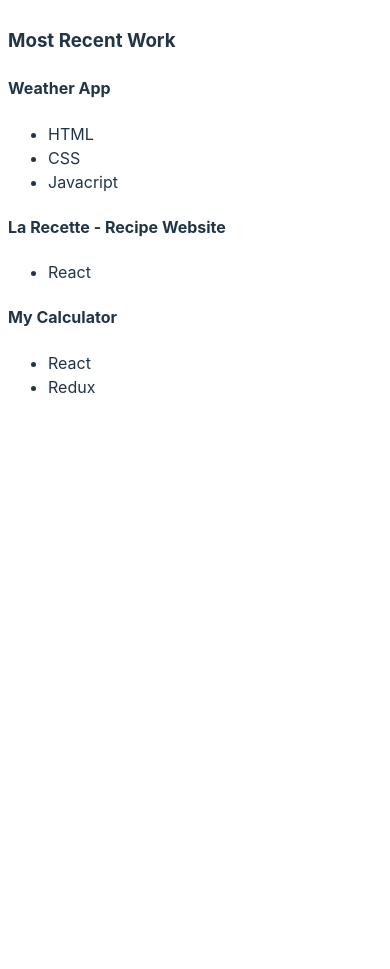
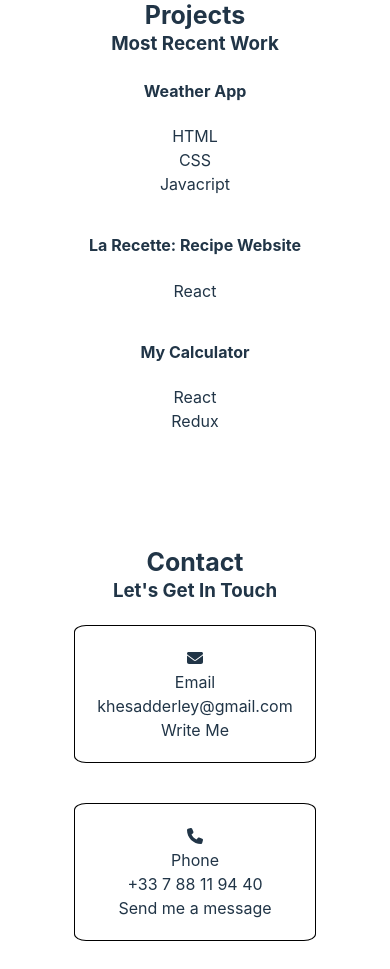
Before and after one commit to kradderley/khes-portfolio-proj, a React (Vite) app in the folder khes-portfolio/: page / in a window 390 px wide. Shown: the part 2640-3609 px from the top of the page. Before the commit the page ends 3055 px from the top, so only its background shows below. Built offline with nearby package versions, Linux system fonts and the light colour scheme.

Commit message:
responsive added +

```diff
--- a/khes-portfolio/src/App.jsx
+++ b/khes-portfolio/src/App.jsx
@@ -4,6 +4,7 @@ import Home from "./components/Home";
 import About from "./components/About";
 import Skills from "./components/Skills";
 import Projects from "./components/Projects";
+import Contact from "./components/Contact";
 
 const App = () => {
   return (
@@ -20,6 +21,7 @@ const App = () => {
       <About />
       <Skills />
       <Projects />
+      <Contact />
     </>
   );
 };
--- /dev/null
+++ b/khes-portfolio/src/components/Contact.jsx
@@ -0,0 +1,32 @@
+import React from "react";
+import "../css-files/About.css";
+import { FontAwesomeIcon } from "@fortawesome/react-fontawesome";
+import { faEnvelope, faPhone } from "@fortawesome/free-solid-svg-icons";
+
+const Contact = () => {
+  return (
+    <>
+      <div className="contact-container">
+        <h1 className="contact-heading">Contact</h1>
+        <h3 className="contact-subheading">Let's Get In Touch</h3>
+        <div className="contact-grid-container">
+          <section className="contact-item">
+            <FontAwesomeIcon icon={faEnvelope} />
+            <div>Email</div>
+            <div>khesadderley@gmail.com</div>
+            <div>Write Me </div>
+          </section>
+          <section className="contact-item">
+            <FontAwesomeIcon icon={faPhone} />
+            <div>Phone</div>
+            <div>+33 7 88 11 94 40</div>
+            <div>Send me a message </div>
+          </section>
+          <section></section>
+        </div>
+      </div>
+    </>
+  );
+};
+
+export default Contact;
--- a/khes-portfolio/src/components/Projects.jsx
+++ b/khes-portfolio/src/components/Projects.jsx
@@ -1,15 +1,16 @@
 import React from "react";
+import "../css-files/About.css";
 
 const Projects = () => {
   return (
     <>
-      <div>
-        <h1>Projects</h1>
-        <h3>Most Recent Work </h3>
-        <div>
+      <div className="projects-container">
+        <h1 className="projects-heading">Projects</h1>
+        <h3 className="projects-subheading">Most Recent Work </h3>
+        <div className="projects-grid-container">
           <section>
             <h4>Weather App</h4>
-            <ul>
+            <ul className="projects-list">
               <li>HTML</li>
               <li>CSS</li>
               <li>Javacript</li>
@@ -17,14 +18,14 @@ const Projects = () => {
           </section>
 
           <section>
-            <h4>La Recette - Recipe Website</h4>
-            <ul>
+            <h4>La Recette: Recipe Website</h4>
+            <ul className="projects-list">
               <li>React</li>
             </ul>
           </section>
           <section>
             <h4>My Calculator</h4>
-            <ul>
+            <ul className="projects-list">
               <li>React</li>
               <li>Redux</li>
             </ul>
--- a/khes-portfolio/src/css-files/About.css
+++ b/khes-portfolio/src/css-files/About.css
@@ -1,6 +1,16 @@
-@media screen and (max-width: 480px) {
+li {
+  list-style-type: none;
+}
+
+.projects-list {
+  padding-left: 0px;
+}
+
+@media screen and (max-width: 600px) {
   .about-container,
-  .skills-container {
+  .skills-container,
+  .projects-container,
+  .contact-container {
     margin-top: 100px;
     margin-left: 10px;
     margin-right: 10px;
@@ -8,22 +18,39 @@
   }
 
   .about-heading,
-  .skills-heading {
+  .skills-heading,
+  .projects-heading,
+  .contact-heading {
     margin-bottom: 0px;
     padding-bottom: 0px;
     font-size: 25px;
   }
 
   .about-subheading,
-  .skills-subheading {
+  .skills-subheading,
+  .projects-subheading,
+  .contact-subheading {
     margin-top: 0px;
     margin-bottom: 0px;
   }
 
-  .about-grid-container {
+  .about-grid-container,
+  .projects-grid-container,
+  .contact-grid-container {
     display: flex;
     flex-direction: column;
+
   }
+
+ .contact-item {
+  margin: 0 auto;
+  width: 200px;
+  margin-top: 20px;
+  margin-bottom: 20px;
+  padding: 20px 20px 20px 20px;
+  border: 1px solid black;
+  border-radius: 5%;
+ }
 
   .about-info-section {
     padding-left: 15px;
@@ -51,15 +78,15 @@
     margin-bottom: 25px;
   }
 
+
   .skills-list {
     padding-left: 0px;
     display: grid;
     grid-template-columns: 2fr 2fr;
-
   }
 }
 
-@media screen and (min-width: 480px) {
+@media screen and (min-width: 600px) {
   .about-container,
   .skills-container {
     margin-top: 100px;
@@ -100,7 +127,6 @@
     max-width: 500px;
   }
 
-
   .skills-list {
     display: flex;
     flex-direction: column;
--- a/khes-portfolio/src/css-files/Home.css
+++ b/khes-portfolio/src/css-files/Home.css
@@ -1,4 +1,4 @@
-@media screen and (max-width: 480px) {
+@media screen and (max-width: 600px) {
   .home-page {
     margin-top: 50px;
     margin-left: 30px;
@@ -53,7 +53,7 @@
   }
 }
 
-@media screen and (min-width: 480px) {
+@media screen and (min-width: 600px) {
   .home-page {
     margin-top: 50px;
     display: grid;
--- a/khes-portfolio/src/css-files/Menu.css
+++ b/khes-portfolio/src/css-files/Menu.css
@@ -1,4 +1,4 @@
-@media screen and (max-width: 480px) {
+@media screen and (max-width: 600px) {
   .menu-bar {
     display: flex;
     justify-content: space-between;
@@ -27,7 +27,7 @@
   }
 }
 
-@media screen and (min-width: 480px) {
+@media screen and (min-width: 600px) {
   .menu-bar {
     display: flex;
   }
```
